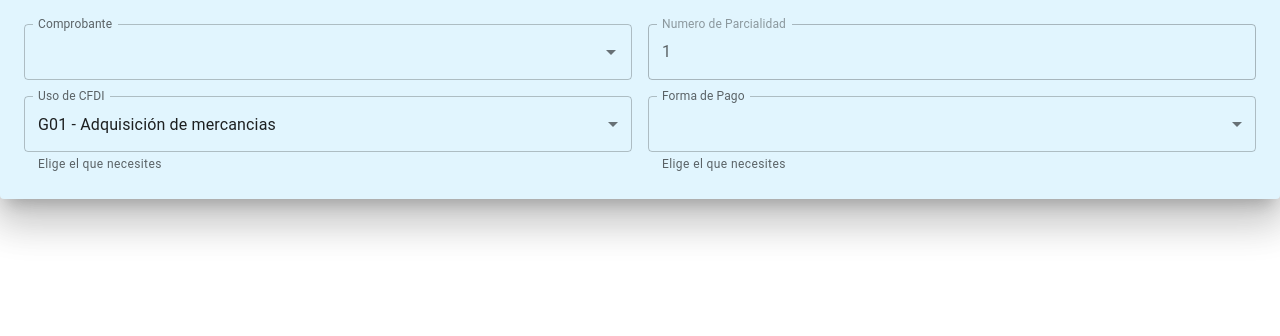
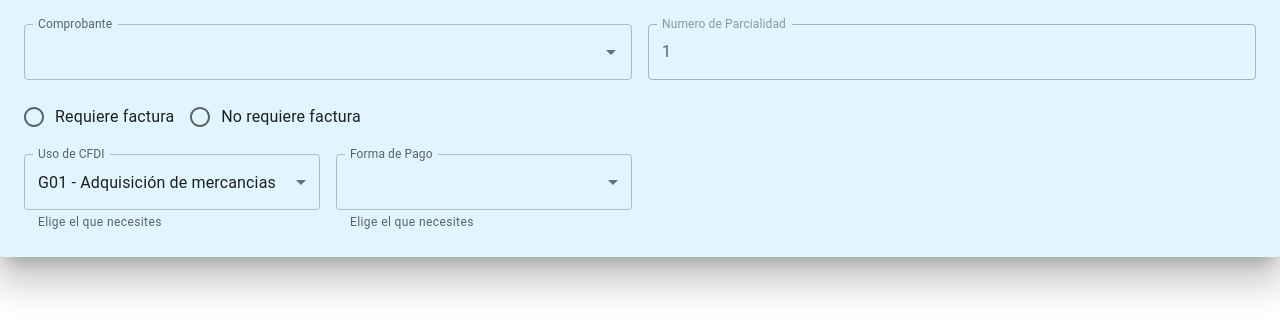
Before and after one commit to IzDiego/modulo-comprobantes, a Next.js app: page /components/tabs/FormComprobantes in a window 1280 px wide. Shown: the top 336 px of the page. Built offline with nearby package versions, Linux system fonts and the light colour scheme.

Commit message:
comprobantes actualizado viernes

```diff
--- a/pages/components/tabs/FormComprobantes.tsx
+++ b/pages/components/tabs/FormComprobantes.tsx
@@ -8,6 +8,7 @@ import Select, { SelectChangeEvent } from "@mui/material/Select";
 import React from "react";
 import TextField from "@mui/material/TextField";
 import Autocomplete from "@mui/material/Autocomplete";
+import { FormControlLabel, FormLabel, Radio, RadioGroup } from "@mui/material";
 
 export default function FormComprobantes() {
   const [comprobante, setComprobante] = React.useState("id, fecha, total");
@@ -67,7 +68,28 @@ export default function FormComprobantes() {
               />
             </FormControl>
           </Grid>
-          <Grid item xs={6}>
+          <Grid item xs={12}>
+            <FormControl component="fieldset">
+              <RadioGroup
+                row
+                aria-label="factura"
+                name="row-radio-buttons-group"
+              >
+                <FormControlLabel
+                  value="si"
+                  control={<Radio />}
+                  label="Requiere factura"
+                />
+                <FormControlLabel
+                  value="no"
+                  control={<Radio />}
+                  label="No requiere factura"
+                />
+              </RadioGroup>
+            </FormControl>
+          </Grid>
+
+          <Grid item xs={3}>
             <FormControl sx={{ width: "100%" }}>
               <InputLabel id="uso-CFDI">Uso de CFDI</InputLabel>
               <Select
@@ -87,11 +109,9 @@ export default function FormComprobantes() {
               <FormHelperText>Elige el que necesites</FormHelperText>
             </FormControl>
           </Grid>
-          <Grid item xs={6}>
+          <Grid item xs={3}>
             <FormControl sx={{ width: "100%" }} id="forma-pago">
-              <InputLabel>
-                Forma de Pago
-              </InputLabel>
+              <InputLabel>Forma de Pago</InputLabel>
               <Select
                 value={formaPago}
                 label="Forma de Pago"
```
Also changed, not shown: pages/components/tabs/TabContainer.tsx (+30 -14 lines).
